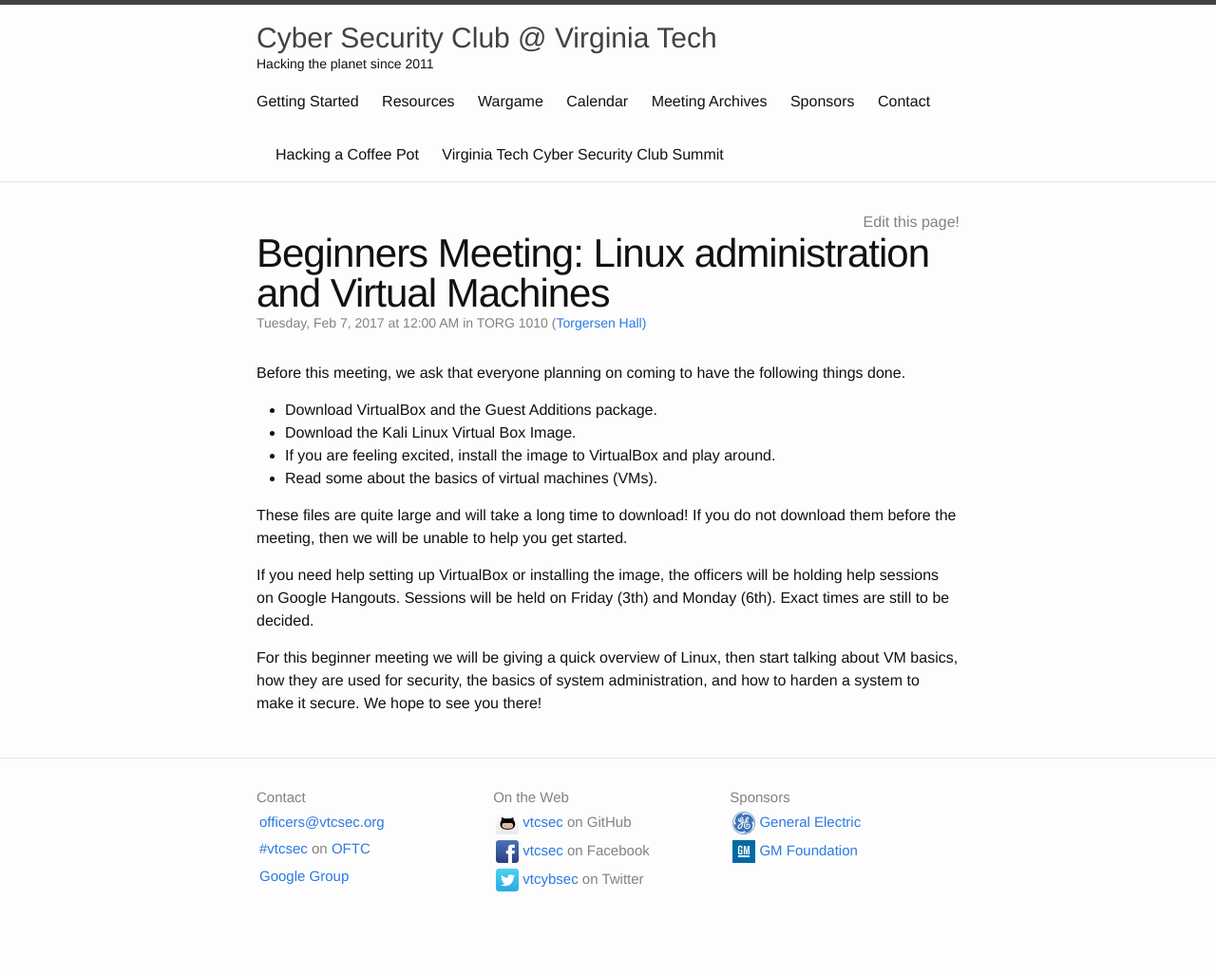
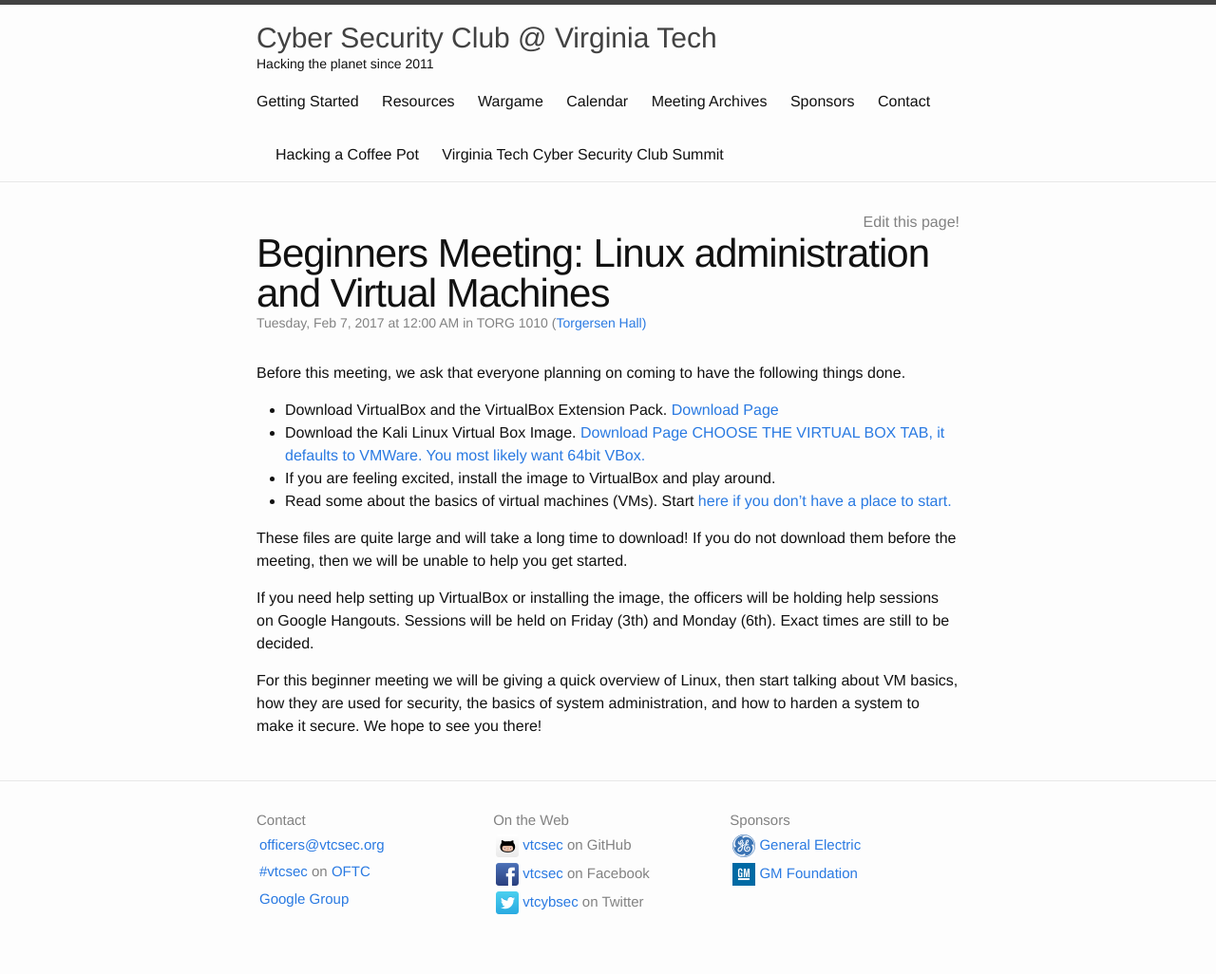
Before and after one commit to VTCSec/vtcsec.org, a Jekyll site: the page built from _meetings/2017-02-07-beginners-linux-meeting.md, in a window 1280 px wide. Shown: the whole page at 95% size. Built offline with Jekyll 4.4.1, drawn with Linux system fonts in a browser that asks for light colours; before the commit the page ends 1002 px from its top, so only the background shows below that.

Commit message:
Added links for the beggings linux meeting.

```diff
--- a/_meetings/2017-02-07-beginners-linux-meeting.md
+++ b/_meetings/2017-02-07-beginners-linux-meeting.md
@@ -7,10 +7,10 @@
 Before this meeting, we ask that everyone planning on coming to have the
 following things done.
 
- * Download VirtualBox and the Guest Additions package.
- * Download the Kali Linux Virtual Box Image.
+ * Download VirtualBox and the VirtualBox Extension Pack. <a href="https://www.virtualbox.org/wiki/Downloads"> Download Page <a>
+ * Download the Kali Linux Virtual Box Image. <a href="https://www.offensive-security.com/kali-linux-vmware-virtualbox-image-download/"> Download Page <a> CHOOSE THE VIRTUAL BOX TAB, it defaults to VMWare. You most likely want 64bit VBox.
  * If you are feeling excited, install the image to VirtualBox and play around.
- * Read some about the basics of virtual machines (VMs).
+ * Read some about the basics of virtual machines (VMs). Start <a href="http://www.security-faqs.com/the-security-benefits-of-using-a-virtual-machine.html"> here <a> if you don't have a place to start.
 
 These files are quite large and will take a long time to download! If you
 do not download them before the meeting, then we will be unable to help you
```
